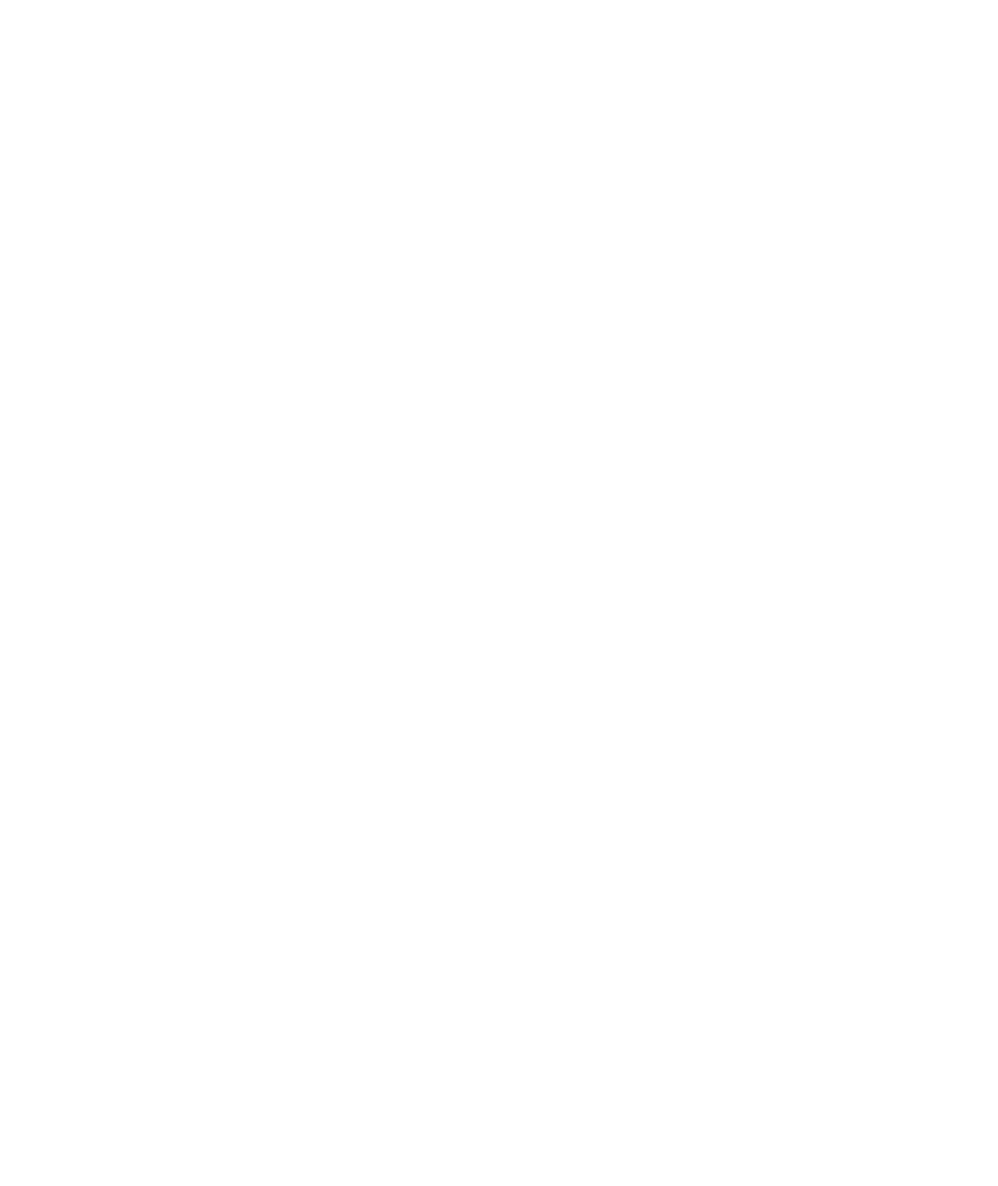
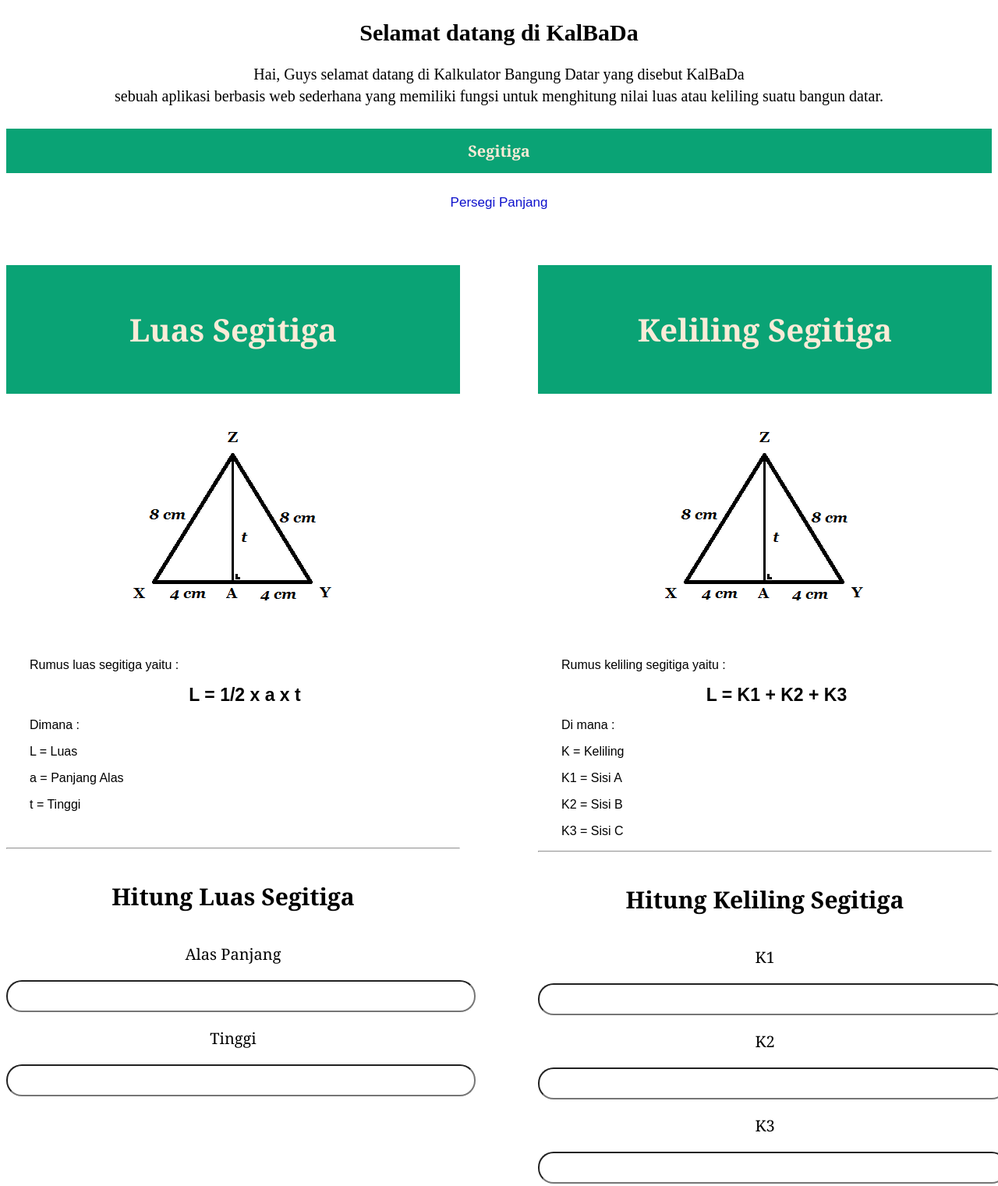
Before and after one commit to revou-fundamental-course/13-may-24-mfauzi2020, a plain HTML site: page index.html in a window 1280 px wide. Shown: the whole page at 78% size. Before the commit the page ends 800 px from the top, so only its background shows below. Drawn offline with Linux system fonts and the light colour scheme.

Commit message:
second commit

```diff
--- a/css/style.css
+++ b/css/style.css
@@ -1 +1,123 @@
-/* Ini CSS */
+/* -------- Ini CSS ---------- */
+
+main {
+  margin-top: 30px;
+  font-family: Cambria, Cochin, Georgia, Times, "Times New Roman", serif;
+}
+
+/* Bagian Header */
+h1 {
+  font-size: 20px;
+  font-size: 30px;
+}
+
+h2 {
+  font-size: 20px;
+}
+
+h3 {
+  font-size: 40px;
+}
+
+#sambutan {
+  text-align: center;
+}
+
+#sambutan p {
+  font-size: 20px;
+  margin: 5px;
+}
+
+/* End Header */
+
+/* Bagian Content */
+.content h2 {
+  background-color: #0aa375;
+  padding: 15px;
+  color: antiquewhite;
+  text-align: center;
+}
+
+.content h3 {
+  background-color: #0aa375;
+  padding: 55px;
+  color: antiquewhite;
+  text-align: center;
+}
+
+#switch-bd {
+  text-align: center;
+  border: 0px;
+  background-color: rgb(255, 255, 255);
+  padding-top: 12px;
+  padding-bottom: 30px;
+  width: 100%;
+  color: rgb(14, 17, 204);
+  font-size: 17px;
+}
+
+button:hover {
+  text-decoration: underline;
+  color: purple;
+}
+
+#img-segitiga {
+  text-align: center;
+}
+
+.container {
+  display: flex;
+  justify-content: space-evenly;
+}
+
+.luas {
+  flex: 1;
+  padding-right: 50px;
+}
+
+.keliling {
+  flex: 1;
+  padding-left: 50px;
+}
+
+#rumus-luas {
+  font-family: Arial, Helvetica, sans-serif;
+  font-size: 16px;
+  padding-left: 30px;
+  margin-top: 50px;
+}
+
+#rumus-keliling {
+  font-family: Arial, Helvetica, sans-serif;
+  font-size: 16px;
+  padding-left: 30px;
+  margin-top: 50px;
+}
+
+/* End Content */
+
+/* Hitung Content */
+
+label {
+  font-size: 20px;
+}
+
+input {
+  width: 100%;
+  padding: 8px;
+  font-size: 18px;
+  border-radius: 20px;
+  text-align: center;
+}
+.input-l {
+  margin-bottom: 15px;
+  text-align: center;
+}
+
+.input-t {
+  text-align: center;
+}
+
+.input-k {
+  text-align: center;
+}
--- a/index.html
+++ b/index.html
@@ -1,22 +1,144 @@
 <!DOCTYPE html>
 <html lang="en">
-<head>
-    <meta charset="UTF-8">
-    <meta name="viewport" content="width=device-width, initial-scale=1.0">
-    <title>Website Kalkulator Matematik </title>
-</head>
-<body>
+  <head>
+    <meta charset="UTF-8" />
+    <meta name="viewport" content="width=device-width, initial-scale=1.0" />
+    <title>Website Kalkulator Matematik</title>
+    <link rel="stylesheet" type="text/css" href="css/style.css" />
+  </head>
+  <body>
+    <!-- HEADER-->
     <haeder>
+      <section>
+        <div id="sambutan">
+          <h1>Selamat datang di KalBaDa</h1>
+          <p>
+            Hai, Guys selamat datang di Kalkulator Bangung Datar yang disebut
+            KalBaDa
+          </p>
+          <p>
+            sebuah aplikasi berbasis web sederhana yang memiliki fungsi untuk
+            menghitung nilai luas atau keliling suatu bangun datar.
+          </p>
+        </div>
+      </section>
+    </haeder>
+    <!-- END HEADER -->
 
-    </haeder>
+    <!-- MAIN -->
+    <main>
+      <!-- Bagian Konten-->
 
-    <main>
+      <section>
+        <div class="content">
+          <h2>Segitiga</h2>
+        </div>
 
+        <button type="button" id="switch-bd">Persegi Panjang</button>
+      </section>
+
+      <!-- Bagian Konten Rumus-->
+      <section class="container">
+        <!-- Section Luas-->
+        <section class="luas">
+          <div class="content">
+            <h3>Luas Segitiga</h3>
+          </div>
+
+          <div id="img-segitiga">
+            <img src="assets/rumus-segitiga.png" alt="segitiga" />
+          </div>
+
+          <div id="rumus-luas">
+            <p>Rumus luas segitiga yaitu :</p>
+            <p>
+              <center style="font-weight: bolder; font-size: 23px">
+                L = 1/2 x a x t
+              </center>
+            </p>
+            <p>Dimana :</p>
+            <p>L = Luas</p>
+            <p>a = Panjang Alas</p>
+            <p>t = Tinggi</p>
+          </div>
+          <br />
+          <hr />
+          <section>
+            <header>
+              <h1><center>Hitung Luas Segitiga</center></h1>
+            </header>
+            <form>
+              <div class="input-l">
+                <label><p>Alas Panjang</p></label>
+                <input type="text" />
+              </div>
+              <div class="input-t">
+                <label><p>Tinggi</p></label>
+                <input type="text" />
+              </div>
+            </form>
+          </section>
+        </section>
+        <!-- Section Luas-->
+
+        <!-- Section Keliling-->
+        <section class="keliling">
+          <div class="content">
+            <h3>Keliling Segitiga</h3>
+          </div>
+
+          <div id="img-segitiga">
+            <img src="assets/rumus-segitiga.png" alt="segitiga" />
+          </div>
+          <div id="rumus-keliling">
+            <p>Rumus keliling segitiga yaitu :</p>
+            <p>
+              <center style="font-weight: bolder; font-size: 23px">
+                L = K1 + K2 + K3
+              </center>
+            </p>
+            <p>Di mana :</p>
+            <p>K = Keliling</p>
+            <p>K1 = Sisi A</p>
+            <p>K2 = Sisi B</p>
+            <p>K3 = Sisi C</p>
+          </div>
+          <hr />
+
+          <section>
+            <header>
+              <h1><center>Hitung Keliling Segitiga</center></h1>
+            </header>
+            <form>
+              <div class="input-k">
+                <label><p>K1</p></label>
+                <input type="text" />
+              </div>
+              <div class="input-k">
+                <label><p>K2</p></label>
+                <input type="text" />
+              </div>
+              <div class="input-k">
+                <label><p>K3</p></label>
+                <input type="text" />
+              </div>
+            </form>
+          </section>
+        </section>
+        <!-- End Section keliling-->
+      </section>
+
+      <!-- End Konten Rumus-->
+
+      <!-- End Konten-->
     </main>
 
+    <!-- MAIN -->
+
+    <!-- FOOTER -->
     <footer>
-
+      <script src="js/script.js"></script>
     </footer>
-
-</body>
+    <!-- FOOTER -->
+  </body>
 </html>
```
Also changed, not shown: assets/rumus-segitiga.png (added).
